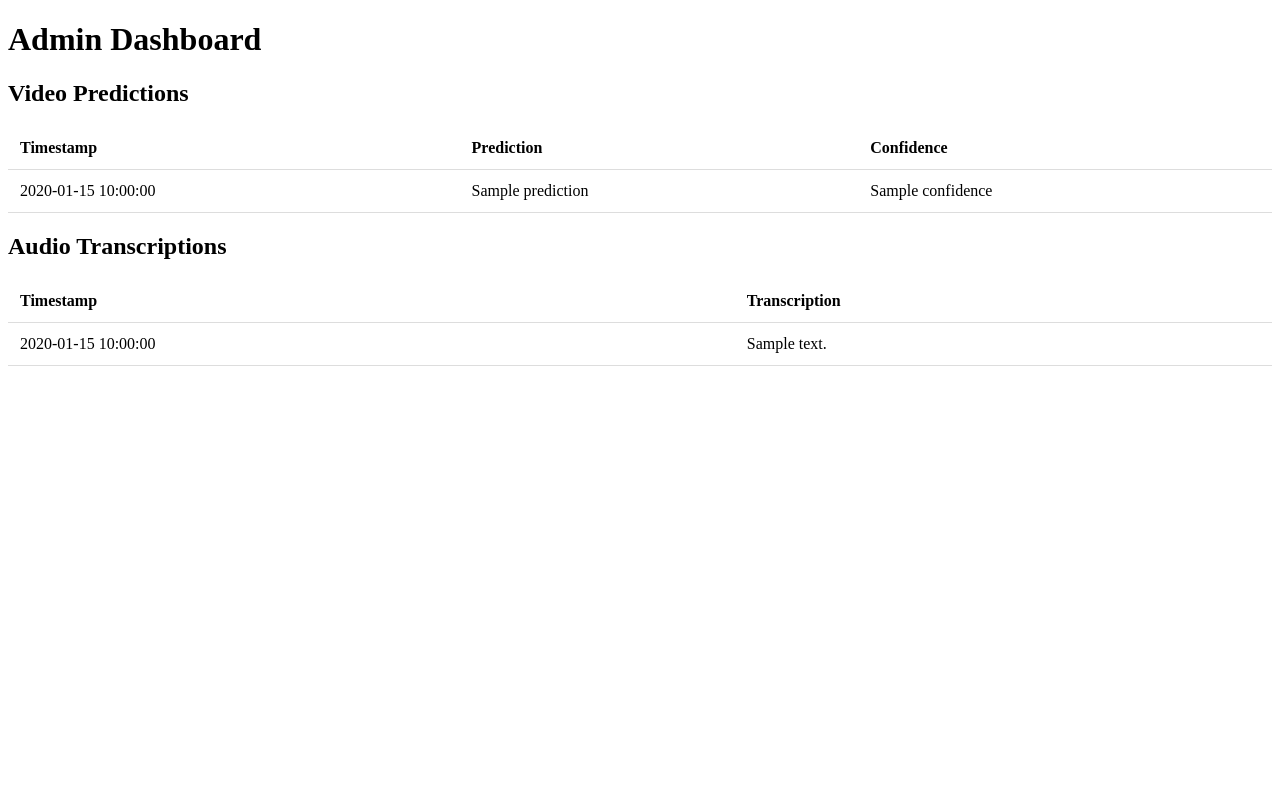
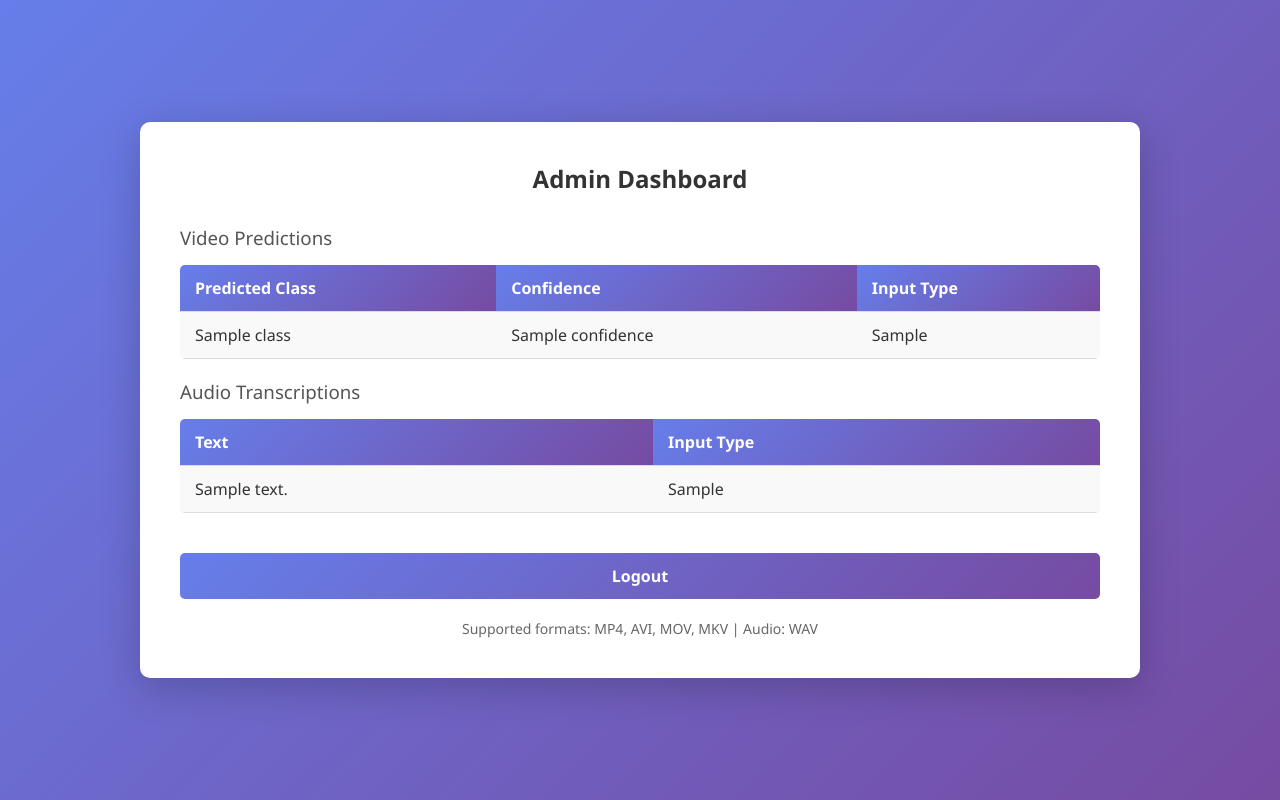
Before and after one commit to kamalesh955/Anomaly-detection, a Flask app: template templates/admin_dashboard.html in a window 1280 px wide. Run offline with Flask 3, Linux system fonts and the light colour scheme; the template is opened without the code that fills it: most values are stand-ins (such as "Sample title", 1, 10 or a date in 2020).

Commit message:
admin_dashboard.html

```diff
--- a/templates/admin_dashboard.html
+++ b/templates/admin_dashboard.html
@@ -5,76 +5,145 @@
     <meta name="viewport" content="width=device-width, initial-scale=1.0">
     <title>Admin Dashboard</title>
     <style>
-/* Your previous CSS here */
-table { width: 100%; border-collapse: collapse; margin-bottom:20px; }
-th, td { padding: 12px; border-bottom: 1px solid #ddd; text-align:left; }
+        * {
+            margin: 0;
+            padding: 0;
+            box-sizing: border-box;
+            font-family: 'Segoe UI', Tahoma, Geneva, Verdana, sans-serif;
+        }
+
+        body {
+            background: linear-gradient(135deg, #667eea 0%, #764ba2 100%);
+            min-height: 100vh;
+            display: flex;
+            align-items: center;
+            justify-content: center;
+            padding: 20px;
+        }
+
+        .dashboard {
+            background: white;
+            padding: 40px;
+            border-radius: 10px;
+            box-shadow: 0 10px 40px rgba(0, 0, 0, 0.2);
+            width: 100%;
+            max-width: 1000px;
+            text-align: center;
+        }
+
+        h2 {
+            text-align: center;
+            color: #333;
+            margin-bottom: 30px;
+        }
+
+        .section {
+            margin-bottom: 20px;
+            text-align: left;
+        }
+
+        h3 {
+            color: #555;
+            font-weight: 500;
+            margin-bottom: 15px;
+        }
+
+        table {
+            width: 100%;
+            border-collapse: collapse;
+            background: #f9f9f9;
+            border-radius: 5px;
+            overflow: hidden;
+        }
+
+        th, td {
+            padding: 12px 15px;
+            text-align: left;
+            border-bottom: 1px solid #ddd;
+        }
+
+        th {
+            background: linear-gradient(135deg, #667eea 0%, #764ba2 100%);
+            color: white;
+            font-weight: 600;
+        }
+
+        td {
+            color: #333;
+        }
+
+        tr:hover td {
+            background: #f1f1f1;
+            transition: background 0.3s ease;
+        }
+
+        .logout {
+            width: 100%;
+            padding: 12px;
+            background: linear-gradient(135deg, #667eea 0%, #764ba2 100%);
+            color: white;
+            border: none;
+            border-radius: 5px;
+            font-size: 16px;
+            font-weight: 600;
+            cursor: pointer;
+            transition: transform 0.2s;
+            margin-top: 20px;
+        }
+
+        .logout:hover {
+            transform: translateY(-2px);
+        }
+
+        .footer {
+            text-align: center;
+            margin-top: 20px;
+            color: #666;
+            font-size: 14px;
+        }
     </style>
 </head>
 <body>
-<h1>Admin Dashboard</h1>
-
-<h2>Video Predictions</h2>
+    <div class="dashboard">
+        <h2>Admin Dashboard</h2>
+        <div class="section">
+            <h3>Video Predictions</h3>
             <table>
-    <thead>
                 <tr>
-            <th>Timestamp</th>
-            <th>Prediction</th>
+                    <th>Predicted Class</th>
                     <th>Confidence</th>
+                    <th>Input Type</th>
                 </tr>
-    </thead>
-    <tbody id="video-table">
                 {% for pred in data.video_predictions %}
                 <tr>
-            <td>{{ pred.timestamp }}</td>
-            <td>{{ pred.prediction }}</td>
+                    <td>{{ pred.class }}</td>
                     <td>{{ pred.confidence }}</td>
+                    <td>{{ pred.input_type }}</td>
                 </tr>
                 {% endfor %}
-    </tbody>
             </table>
-
-<h2>Audio Transcriptions</h2>
+        </div>
+        <div class="section">
+            <h3>Audio Transcriptions</h3>
             <table>
-    <thead>
                 <tr>
-            <th>Timestamp</th>
-            <th>Transcription</th>
+                    <th>Text</th>
+                    <th>Input Type</th>
                 </tr>
-    </thead>
-    <tbody id="audio-table">
                 {% for trans in data.audio_transcriptions %}
                 <tr>
-            <td>{{ trans.timestamp }}</td>
                     <td>{{ trans.text }}</td>
+                    <td>{{ trans.input_type }}</td>
                 </tr>
                 {% endfor %}
-    </tbody>
             </table>
-
-<script>
-async function fetchAdminUpdates() {
-    const res = await fetch('/admin_data');
-    const json = await res.json();
-
-    const videoTable = document.getElementById('video-table');
-    videoTable.innerHTML = '';
-    json.video_predictions.forEach(pred => {
-        const tr = document.createElement('tr');
-        tr.innerHTML = `<td>${pred.timestamp}</td><td>${pred.prediction}</td><td>${pred.confidence}</td>`;
-        videoTable.appendChild(tr);
-    });
-
-    const audioTable = document.getElementById('audio-table');
-    audioTable.innerHTML = '';
-    json.audio_transcriptions.forEach(trans => {
-        const tr = document.createElement('tr');
-        tr.innerHTML = `<td>${trans.timestamp}</td><td>${trans.text}</td>`;
-        audioTable.appendChild(tr);
-    });
-}
-
-// Poll every 5 seconds
-setInterval(fetchAdminUpdates, 5000);
-</script>
+        </div>
+        <form action="{{ url_for('logout') }}" method="POST">
+            <button type="submit" class="logout">Logout</button>
+        </form>
+        <div class="footer">
+            <p>Supported formats: MP4, AVI, MOV, MKV | Audio: WAV</p>
+        </div>
+    </div>
 </body>
 </html>
```
Lines whose indentation alone changed are shown as unchanged.
